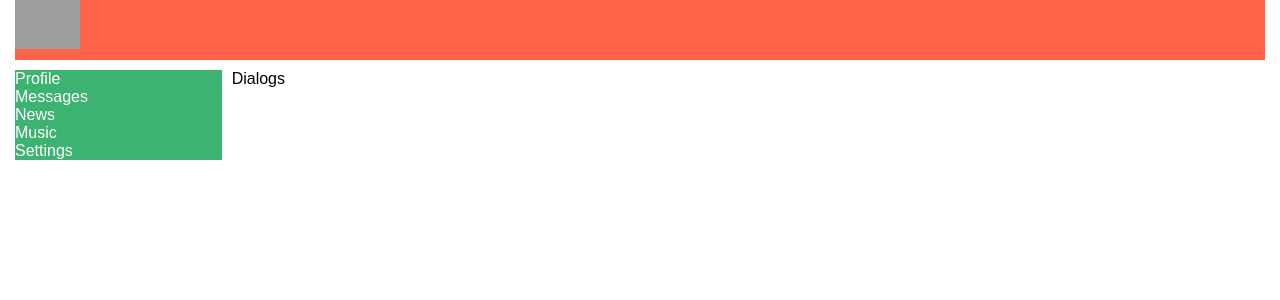
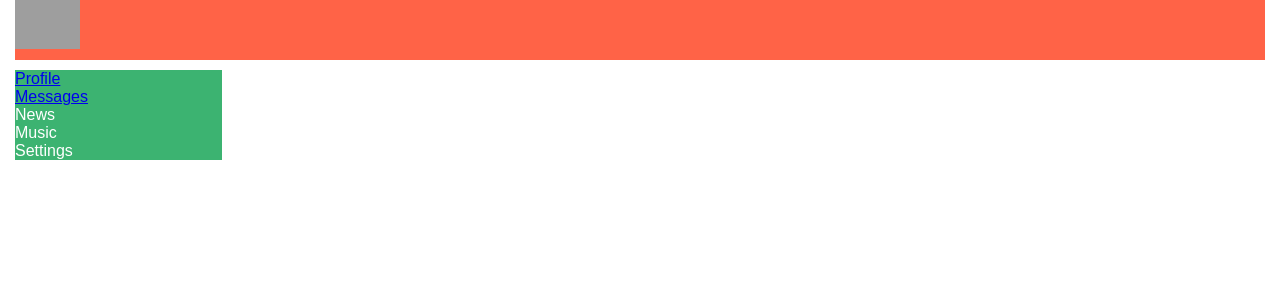
Before and after one commit to iuru2522/react-sm, a React (Create React App) app: page / in a window 1280 px wide. Shown: the top 300 px of the page. Built offline with nearby package versions, Linux system fonts and the light colour scheme; grey boxes are pictures that could not be loaded.

Commit message:
added route, browser-router

```diff
--- a/package.json
+++ b/package.json
@@ -5,6 +5,7 @@
   "dependencies": {
     "react": "^16.8.0",
     "react-dom": "^16.8.0",
+    "react-router-dom": "^5.2.0",
     "react-scripts": "1.1.5"
   },
   "scripts": {
--- a/src/App.js
+++ b/src/App.js
@@ -1,18 +1,30 @@
 import React from "react";
-import './App.css';
-import Header from './components/Header/Header';
-import Navbar from './components/Navbar/Navbar';
+import "./App.css";
+import Header from "./components/Header/Header";
+import Navbar from "./components/Navbar/Navbar";
 import Profile from './components/Profile/Profile';
-import Dialogs from './components/Dialogs/Dialogs';
+import Dialogs from "./components/Dialogs/Dialogs";
+import { BrowserRouter, Route } from 'react-router-dom';
 
-const App = () => {
+const App = (props) => {
   return (
-    <div className="app-wrapper">
-      <Header />
-      <Navbar />
-      {/* <Profile /> */}
-      <Dialogs />
-    </div>
+    <BrowserRouter>
+      <div className="app-wrapper">
+        <Header />
+        <Navbar />
+        <Route path="/dialogs" component={Dialogs} />
+        <Route path="/profile" component={Profile} />
+
+
+        {/* <Route path="/news" component={News} />
+        <Route path="/music" component={Music} />
+        <Route path="/settings" component={Settings} /> */}
+
+
+
+
+      </div>
+    </BrowserRouter>
   );
 };
 
--- a/src/components/Dialogs/Dialogs.jsx
+++ b/src/components/Dialogs/Dialogs.jsx
@@ -4,7 +4,7 @@
 
 const Dialogs = (props) => {
     return (
-        <div className='dialoge'>
+        <div className='dialogue'>
             Dialogs
         </div>
     )
--- a/src/components/Navbar/Navbar.jsx
+++ b/src/components/Navbar/Navbar.jsx
@@ -8,11 +8,11 @@
   return (
     <nav className="nav">
       <div className='itemz'>
-        <a>Profile</a>
+        <a href="/profile">Profile</a>
       </div>
 
       <div className='itemz'>
-        <a>Messages</a>
+        <a href="/dialogs">Messages</a>
       </div>
 
       <div className='itemz'>
```
Also changed, not shown: 1 other file (tests, documents, lock files or other folders).
